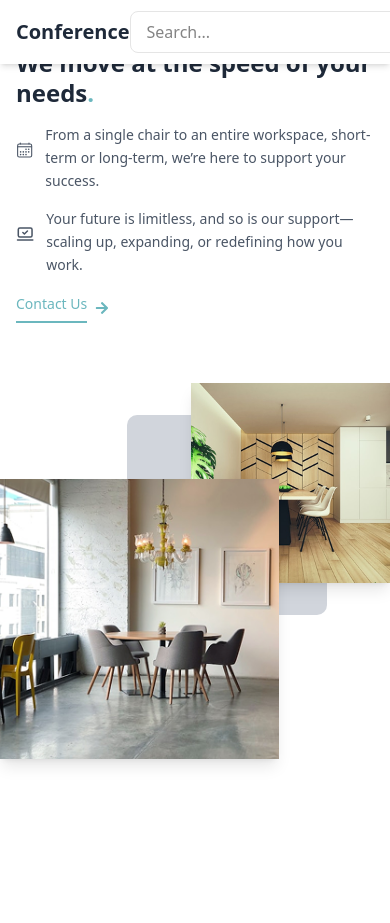
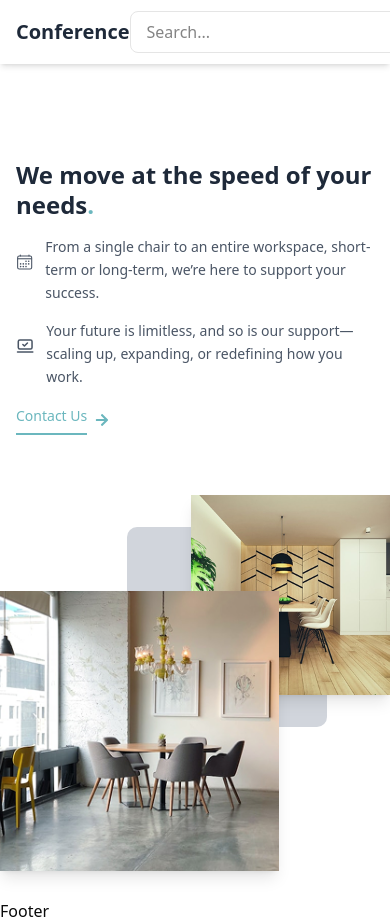
Before and after one commit to Ekata1233/BookMySpace, a Next.js app: page /componants/secondWorkBusiness in a window 390 px wide. Before the commit the page ends 844 px from the top, so only its background shows below. Built offline with nearby package versions, Linux system fonts and the light colour scheme.

Commit message:
add new second work business compo

```diff
--- a/src/app/componants/secondWorkBusiness/page.tsx
+++ b/src/app/componants/secondWorkBusiness/page.tsx
@@ -6,7 +6,7 @@ import { FaArrowRight } from "react-icons/fa";
 
 const SecondWorkBusiness = () => {
   return (
-    <div className="container mx-auto px-4 sm:px-6 lg:px-8 py-12">
+    <div className="container mx-auto px-4 sm:px-6 lg:px-8 py-12  my-28 sm:my-0">
       <div className="grid grid-cols-1 md:grid-cols-2 gap-8 md:gap-12 items-center">
         {/* Text Section */}
         <div
```
